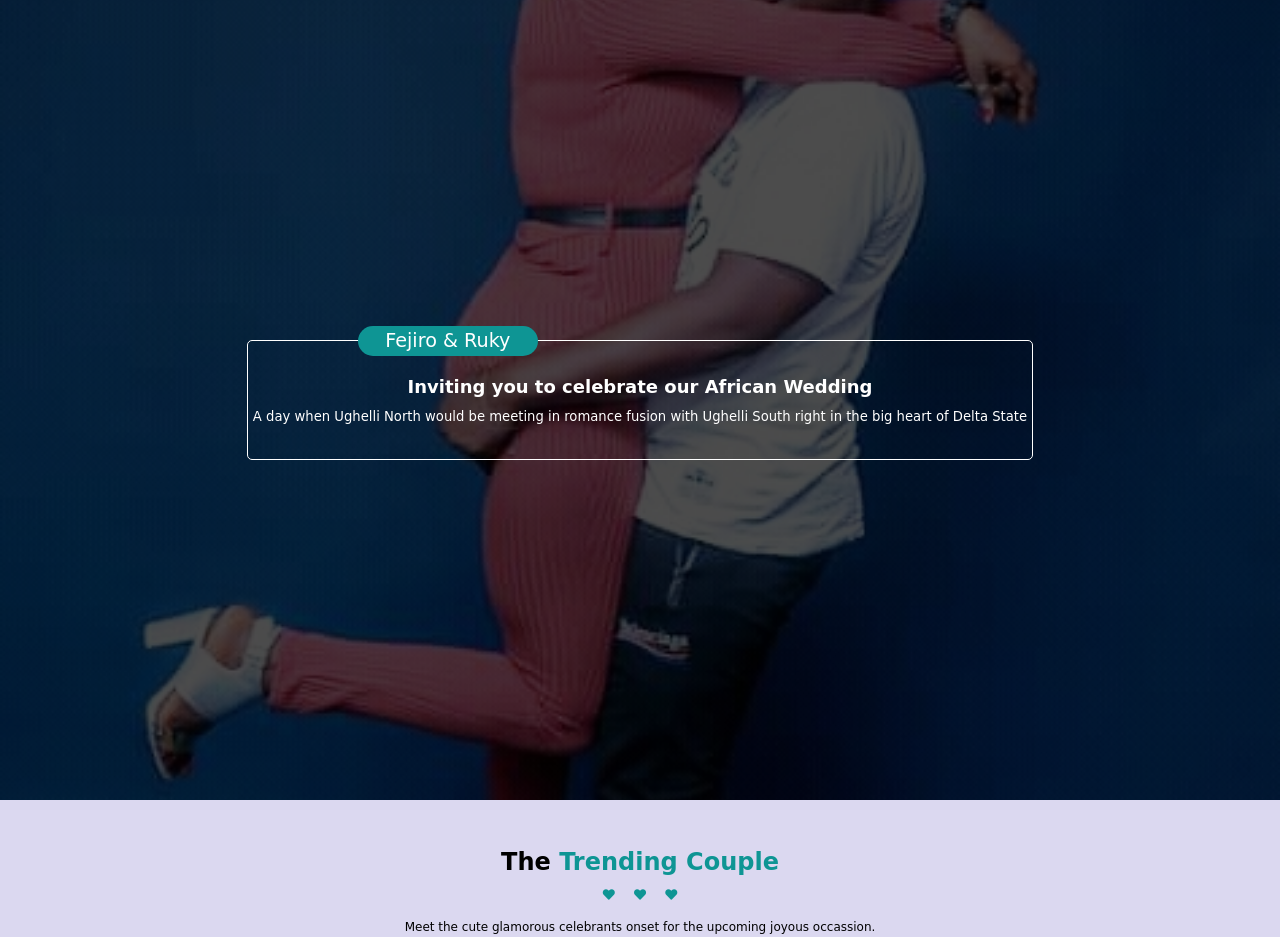
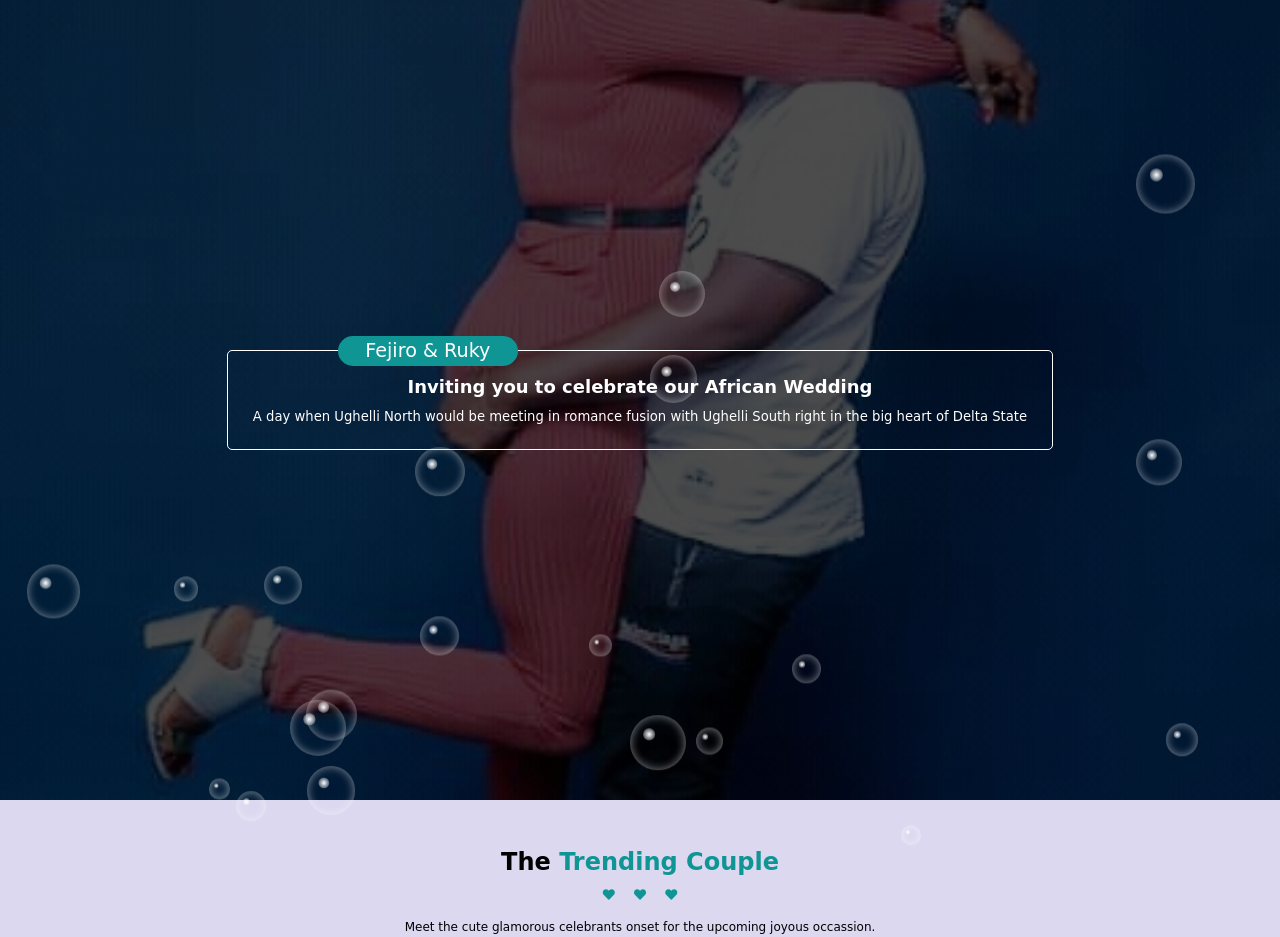
Before and after one commit to FeRuk2020/feruk2020.github.io, a plain HTML site: page index.html in a window 1280 px wide. Shown: the top 937 px of the page. Drawn offline with Linux system fonts and the light colour scheme; a web font is replaced by a local one.

Commit message:
Bubbles Animation

```diff
--- a/fej.css
+++ b/fej.css
@@ -69,6 +69,34 @@ a{
         background-size: cover;
         position: relative;
         z-index: 1;
+
+        width: 100%;
+        height: 100vh;
+        display: flex;
+        justify-content: center;
+        align-items: center;
+
+
+    }
+    #hero > span{
+        position: absolute;
+        bottom: -50px;
+        background: transparent;
+        border-radius: 50%;
+
+        pointer-events: none;
+        box-shadow: inset 0 0 10px rgba(255, 255, 255, 0.5) ;
+        animation: fly 4s linear infinite;
+    }
+    #hero > span::before{
+        content: '';
+        position: absolute;
+        width: 100%;
+        height: 100%;
+        transform: scale(0.22) translate(-70%, -70%);
+        background: radial-gradient(#fff, transparent);
+        border-radius: 50%;
+
     }
     section#hero::after{
         content: '';
@@ -85,7 +113,7 @@ a{
         color: #fff;
         border: 1px solid #fff;
         border-radius: 5px;
-        padding: 35px 5px;
+        padding: 25px;
         text-align: center;
         position: relative;
     }
@@ -281,4 +309,19 @@ section#map{
         transform: scale(1.2);
     }
 }
+
+@keyframes fly{
+    0%{
+    transform: translateY(0%);
+    opacity: 1;
+
+    }
+    99%{
+        opacity: 1;
+    }
+    100%{
+        transform: translateY(-1200%);
+        opacity: 0;
+    }
+}
 /* End of Animation KeyFrames */
--- a/index.html
+++ b/index.html
@@ -7,7 +7,7 @@
     <meta property="og:description" content="Upcoming Traditional Marriage Ceremony" >
     <meta property="og:image:secure_url" content="https://feruk2020.github.io/thumbnail.png" >
     <meta property="og:url" content="https://feruk2020.github.io/index.html  " >
-    <title>Fejiro|Ruky</title>
+    <title>Fejiro | Ruky</title>
     <link rel="stylesheet" href="fej.css">
     <link rel="stylesheet" href="./assets/css/all.css">
     <!-- <link rel="stylesheet" href="https://stackpath.bootstrapcdn.com/font-awesome/4.7.0/css/font-awesome.min.css" integrity="sha384-wvfXpqpZZVQGK6TAh5PVlGOfQNHSoD2xbE+QkPxCAFlNEevoEH3Sl0sibVcOQVnN" crossorigin="anonymous"> -->
@@ -189,4 +189,22 @@
     <!-- End of Map -->
 
 </body>
+<script>
+    function createBubble(){
+        const hero = document.getElementById('hero')
+        const createElement = document.createElement('span')
+        var size = Math.random() * 50;
+
+        createElement.style.width = 10 + size + 'px';
+        createElement.style.height = 10 + size + 'px';
+        createElement.style.left = Math.random() * innerWidth + 'px';
+        hero.appendChild(createElement);
+
+        setTimeout(() =>{
+            createElement.remove()
+        }, 500000)
+    }
+
+    setInterval(createBubble, 240)
+</script>
 </html>
```
